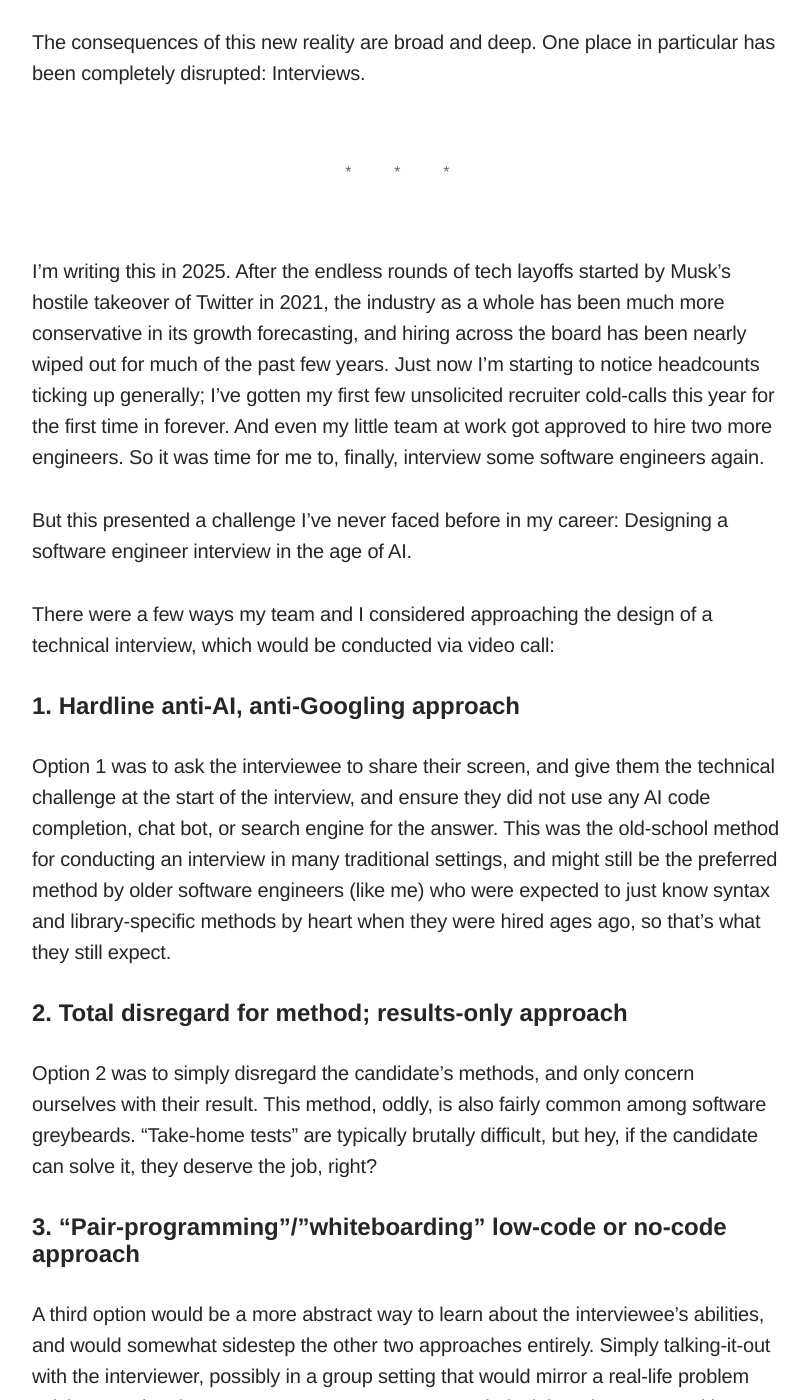
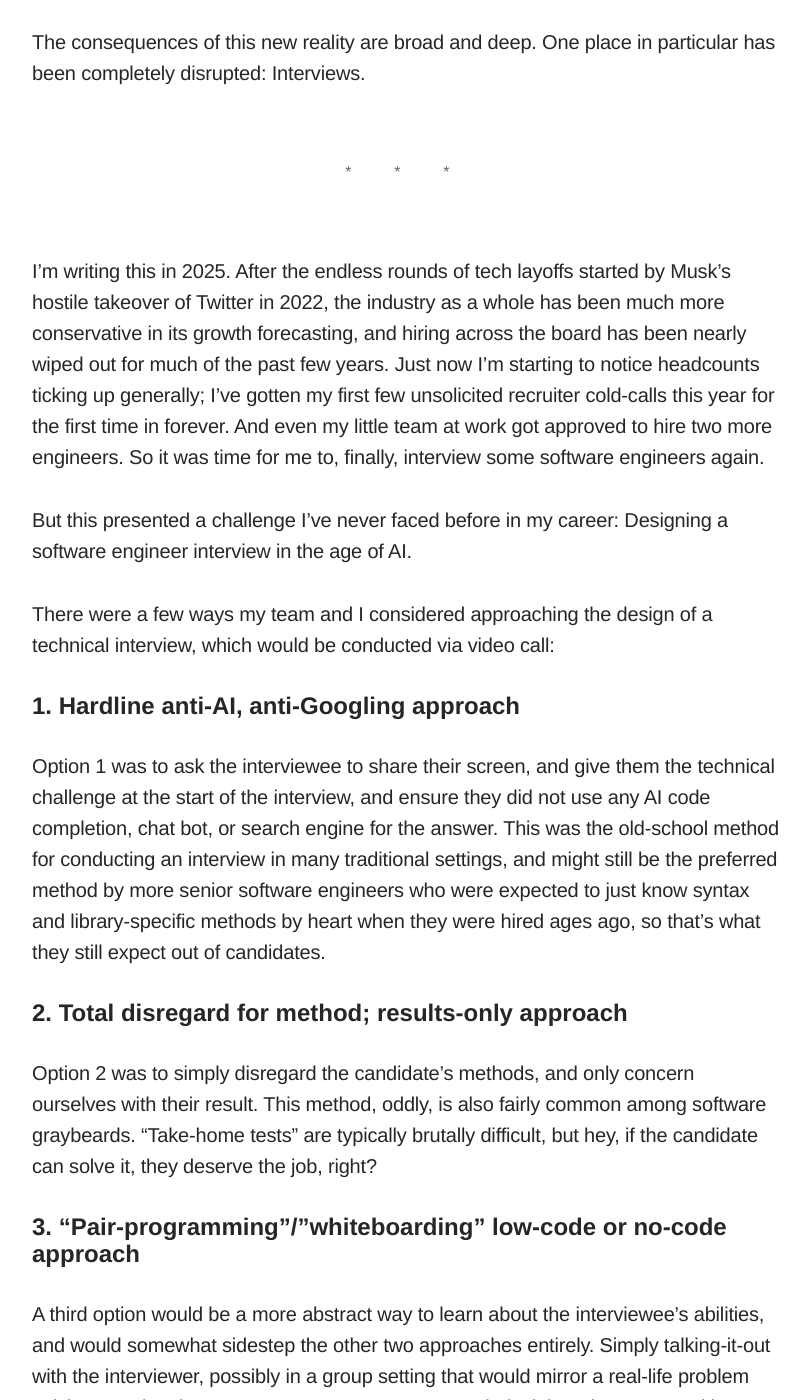
Before and after one commit to i-a-n/unionjkl, a Jekyll site: the page built from _posts/2025-02-18-interviewing-in-the-age-of-ai.markdown, in a window 1280 px wide and 1400 px high, scrolled down 1070 px. Shown: the whole window, without its empty margins (233-1042 px from the left). Built offline with Jekyll 4.4.1, drawn with Linux system fonts in a browser that asks for light colours; nearby versions of some CDN libraries; some web fonts are replaced; some of the changed text lies outside the part shown.

Commit message:
small edits

```diff
--- a/_posts/2025-02-18-interviewing-in-the-age-of-ai.markdown
+++ b/_posts/2025-02-18-interviewing-in-the-age-of-ai.markdown
@@ -18,7 +18,7 @@ The consequences of this new reality are broad and deep. One place in particular
 
 <div class='asterisk-spacer'> * * * </div>
 
-I'm writing this in 2025. After the endless rounds of tech layoffs started by Musk's hostile takeover of Twitter in 2021, the industry as a whole has been much more conservative in its growth forecasting, and hiring across the board has been nearly wiped out for much of the past few years. Just now I'm starting to notice headcounts ticking up generally; I've gotten my first few unsolicited recruiter cold-calls this year for the first time in forever. And even my little team at work got approved to hire two more engineers. So it was time for me to, finally, interview some software engineers again.
+I'm writing this in 2025. After the endless rounds of tech layoffs started by Musk's hostile takeover of Twitter in 2022, the industry as a whole has been much more conservative in its growth forecasting, and hiring across the board has been nearly wiped out for much of the past few years. Just now I'm starting to notice headcounts ticking up generally; I've gotten my first few unsolicited recruiter cold-calls this year for the first time in forever. And even my little team at work got approved to hire two more engineers. So it was time for me to, finally, interview some software engineers again.
 
 But this presented a challenge I've never faced before in my career: Designing a software engineer interview in the age of AI.
 
@@ -26,11 +26,11 @@ There were a few ways my team and I considered approaching the design of a techn
 
 ### 1. Hardline anti-AI, anti-Googling approach
 
-Option 1 was to ask the interviewee to share their screen, and give them the technical challenge at the start of the interview, and ensure they did not use any AI code completion, chat bot, or search engine for the answer. This was the old-school method for conducting an interview in many traditional settings, and might still be the preferred method by older software engineers (like me) who were expected to just know syntax and library-specific methods by heart when they were hired ages ago, so that's what they still expect.
+Option 1 was to ask the interviewee to share their screen, and give them the technical challenge at the start of the interview, and ensure they did not use any AI code completion, chat bot, or search engine for the answer. This was the old-school method for conducting an interview in many traditional settings, and might still be the preferred method by more senior software engineers who were expected to just know syntax and library-specific methods by heart when they were hired ages ago, so that's what they still expect out of candidates.
 
 ### 2. Total disregard for method; results-only approach
 
-Option 2 was to simply disregard the candidate's methods, and only concern ourselves with their result. This method, oddly, is also fairly common among software greybeards. "Take-home tests" are typically brutally difficult, but hey, if the candidate can solve it, they deserve the job, right?
+Option 2 was to simply disregard the candidate's methods, and only concern ourselves with their result. This method, oddly, is also fairly common among software graybeards. "Take-home tests" are typically brutally difficult, but hey, if the candidate can solve it, they deserve the job, right?
 
 ### 3. "Pair-programming"/"whiteboarding" low-code or no-code approach
 
```
Also changed, not shown: other parts of _posts/2025-02-18-interviewing-in-the-age-of-ai.markdown (+2 -2 lines).
